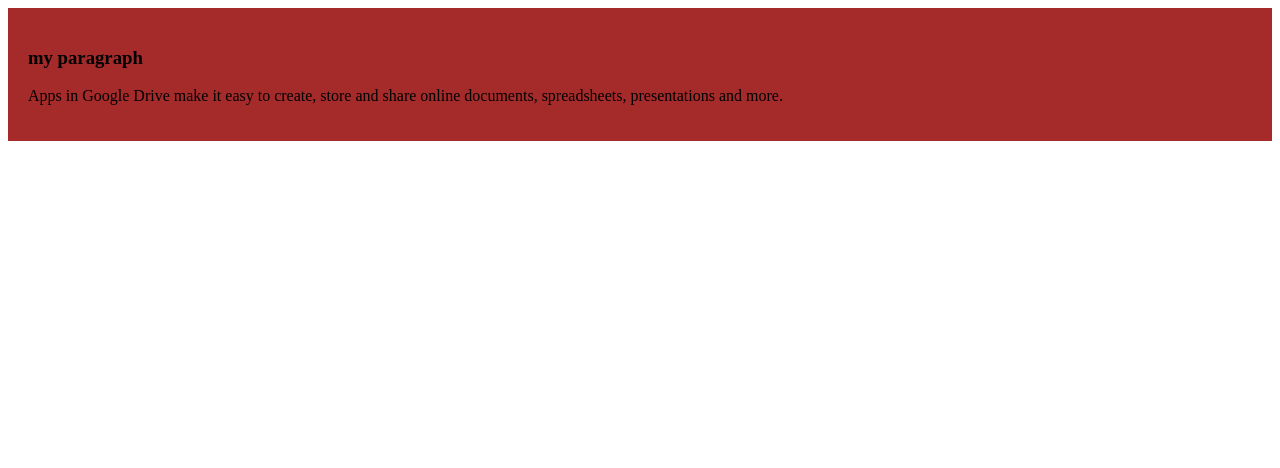
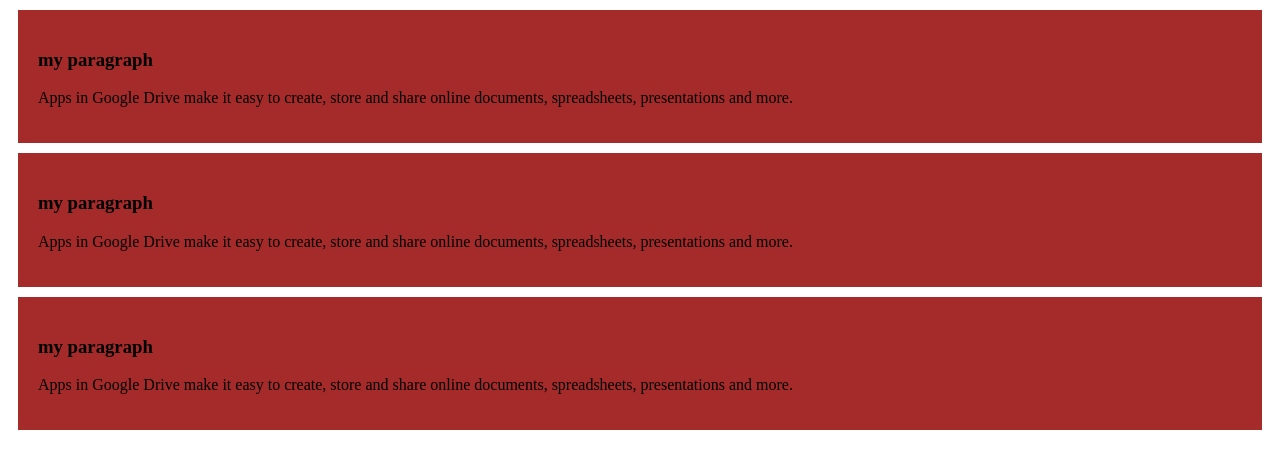
Before and after one commit to tamzihasan9/my-first-repo, a plain HTML site: page index.html in a window 1280 px wide. Drawn offline with Linux system fonts and the light colour scheme.

Commit message:
added another commit

```diff
--- a/index.html
+++ b/index.html
@@ -11,5 +11,13 @@
 <h3>my paragraph</h3>
 <p>Apps in Google Drive make it easy to create, store and share online documents, spreadsheets, presentations and more.</p>
     </div>
+    <div>
+        <h3>my paragraph</h3>
+        <p>Apps in Google Drive make it easy to create, store and share online documents, spreadsheets, presentations and more.</p>
+            </div>
+            <div>
+                <h3>my paragraph</h3>
+                <p>Apps in Google Drive make it easy to create, store and share online documents, spreadsheets, presentations and more.</p>
+                    </div>
 </body>
 </html>
--- a/styles/blog.css
+++ b/styles/blog.css
@@ -1,4 +1,5 @@
 div{
     background-color: brown;
     padding: 20px;
+    margin: 10px;
 }
```
